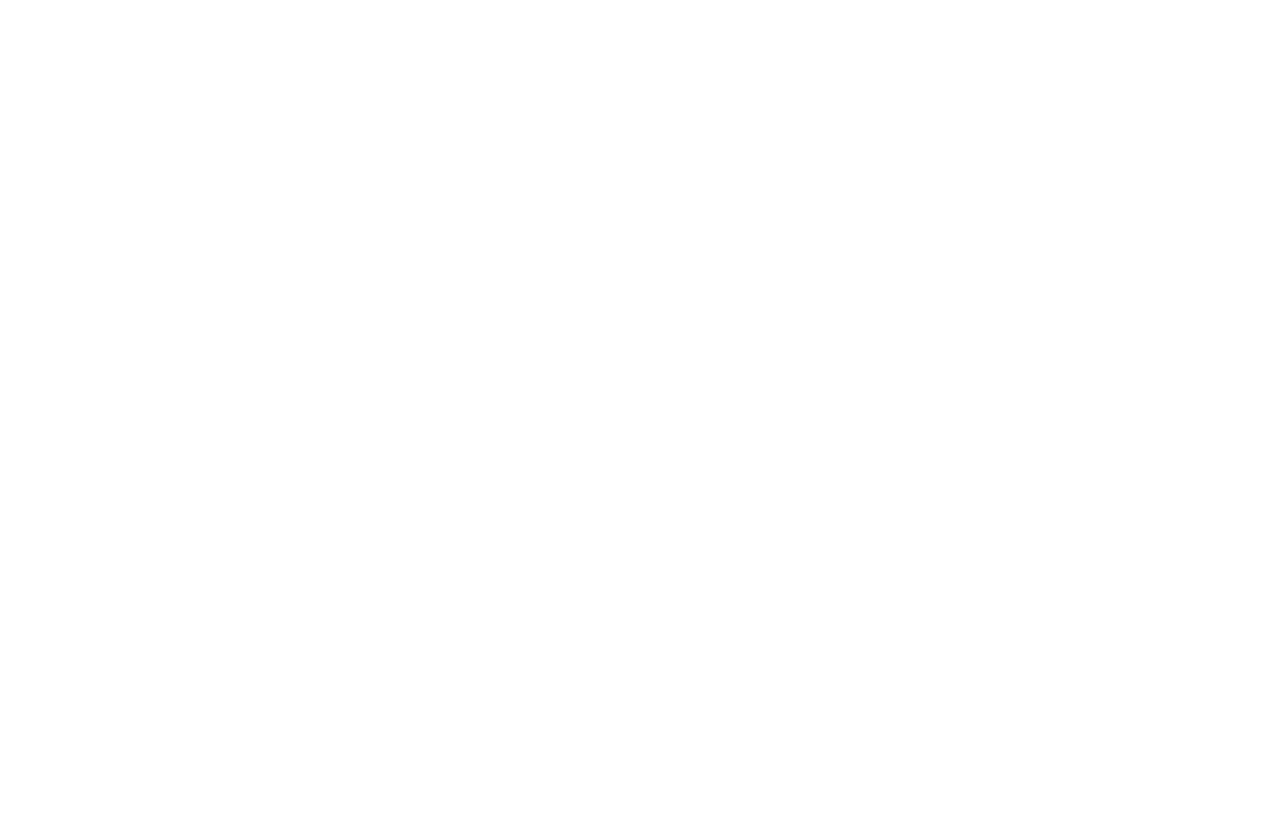
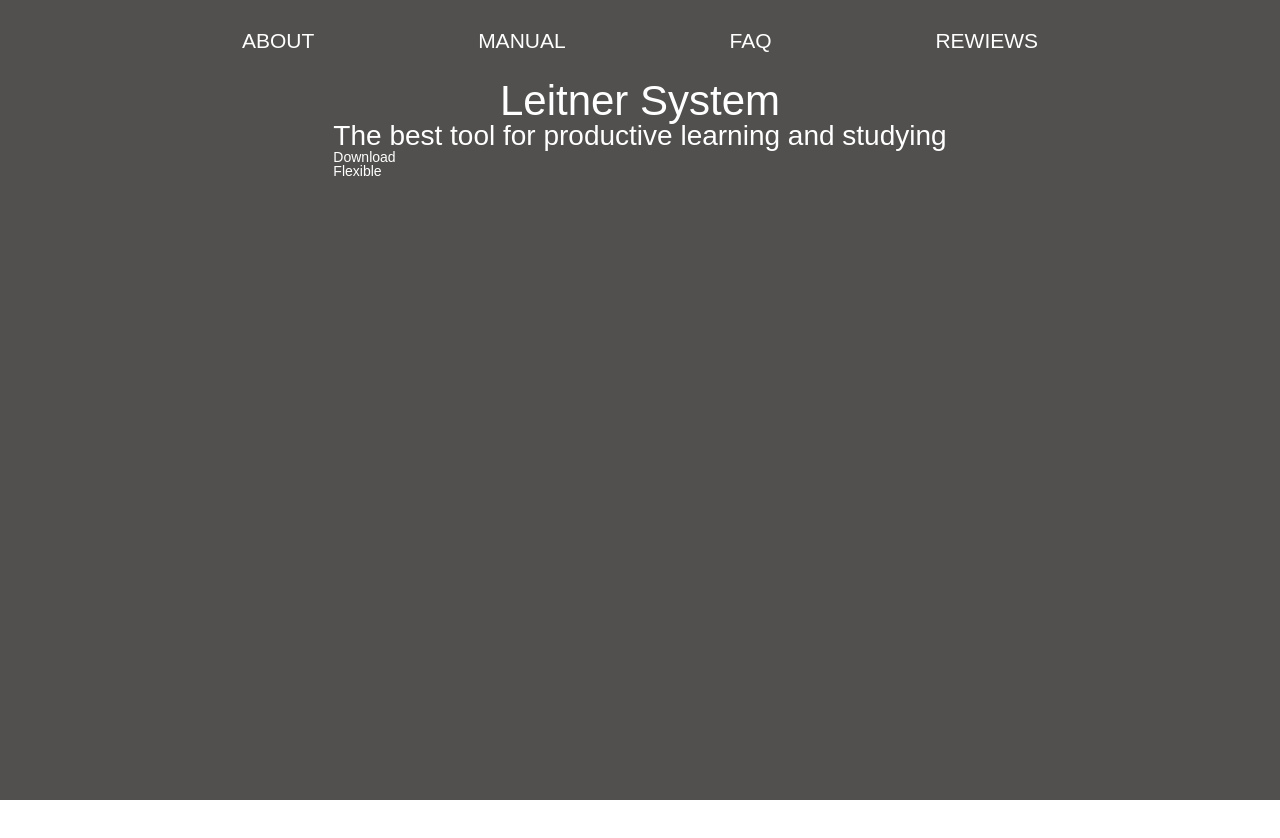
Before and after one commit to NikitaDavydov02/Leitner-System-Website, a plain HTML site: page index.html in a window 1280 px wide. Shown: the top 838 px of the page. Before the commit the page ends 800 px from the top, so only its background shows below. Drawn offline with Linux system fonts and the light colour scheme.

Commit message:
MainBlockStart

```diff
--- /dev/null
+++ b/css/NullFileCSS.scss
@@ -0,0 +1,41 @@
+*{
+	padding: 0;
+	margin: 0;
+	border: 0;
+}
+*,*:before,*:after{
+	-moz-box-sizing: border-box;
+	-webkit-box-sizing: border-box;
+	box-sizing: border-box;
+}
+:focus,:active{
+	outline:none;
+}
+a:focus,a:active{
+	outline:none;
+}
+nav,footer,header,aside{
+	display: block;
+}
+html,body{
+	height: 100%;
+	width:100%;
+	font-size: 100%;
+	line-height:1;
+	font-size: 14px;
+	-ms-text-size-adjust:100%;
+	-moz-text-size-adjust:100%;
+	-webkit-text-size-adjust:100%;
+}
+input,button,textarea{
+	font-family: inherit;
+}
+input::-ms-clear{display:none;}
+button{cursor: pointer;}
+button::-moz-focus-inner{padding: 0; border:0;}
+a, a:visited{text-decoration: none;}
+a:hover{text-decoration: none;}
+ul li{list-style:none;}
+img{vertical-align: top;}
+
+h1,h2,h3,h4,h5,h6{font-size: inherit;font-weight: 400;}
--- a/css/style.scss
+++ b/css/style.scss
@@ -1,3 +1,75 @@
+@import 'NullFileCSS.scss';
+$contentWidth:75%;
 *{
-	color:red;
+	color:white;
+	font-family: 'OpenSans', 'Arial';
 }
+.wrapper {
+	width: 100%;
+}
+.container {
+	display: flex;
+	flex-direction: column;
+}
+.fullScreenBlock {
+	height: 100vh;
+}
+.mainBlock {
+	background: #51504e;
+}
+.footer {
+	background: #51504e;
+}
+.navigatonbar {
+	height: 10%;
+	width: 100%;
+}
+.navigationbat__container {
+	display: flex;
+	height: 100%;
+	justify-content: center;
+	max-width: $contentWidth;
+	margin: 0 auto;
+	/*max width shoild be removed*/
+}
+.navigationbar__item {
+	flex:1 1 auto;
+	font-size: 1.5rem;
+	font-weight: 300;
+	text-transform: uppercase;
+	display: flex;
+	flex-direction: column;
+	justify-content: center;
+	align-items: center;
+}
+.mainBlock__container {
+	display: flex;
+	max-width: $contentWidth;
+	justify-content: center;
+	align-content: center;
+	margin:0 auto;
+}
+.mainBlock__content {
+	display: flex;
+	flex-direction:column;
+	align-content: center;
+}
+.mainBlock__title {
+	font-size: 3rem;
+	font-weight: 500;
+	margin: 0 auto;
+	text-align: center;
+}
+.mainBlock__subtitle {
+	font-size: 2rem;
+	font-weight: 500;
+	margin: 0 auto;
+	text-align: center;
+}
+.downloadButton {}
+.mainBlock__listOfAdvantagesContainer {}
+.mainBlock__listOfAdvantages {}
+.mainBlock__listOfAdvantagesItem {}
+.secondBlock {
+	background: white;
+}
--- a/index.html
+++ b/index.html
@@ -5,5 +5,45 @@
 	<link rel="stylesheet" type="text/css" href="css/style.css">
 </head>
 <body>
+	<dir class="wrapper">
+		<div class="container">
+			<div class="mainBlock fullScreenBlock">
+				<div class="navigatonbar">
+					<div class="navigationbat__container">
+						<a class="navigationbar__item">About</a>
+						<a class="navigationbar__item">Manual</a>
+						<a class="navigationbar__item">Faq</a>
+						<a class="navigationbar__item">Rewiews</a>
+					</div>
+				</div>
+				<div class="mainBlock__container">
+					<div class="mainBlock__content">
+						<div class="mainBlock__title">
+							Leitner System
+						</div>
+						<div class="mainBlock__subtitle">
+							The best tool for productive learning and studying
+						</div>
+						<div class="downloadButton">
+							Download
+						</div>
+						<div class="mainBlock__listOfAdvantagesContainer">
+							<ul class="mainBlock__listOfAdvantages">
+								<li class="mainBlock__listOfAdvantagesItem">
+									Flexible
+								</li>
+							</ul>
+						</div>
+					</div>
+				</div>
+			</div>
+			<div class="secondBlock fullScreenBlock">
+
+			</div>
+			<div class="footer">
+				Footer
+			</div>
+		</div>
+	</dir>
 </body>
 </html>
```
Also changed, not shown: css/style.css.
